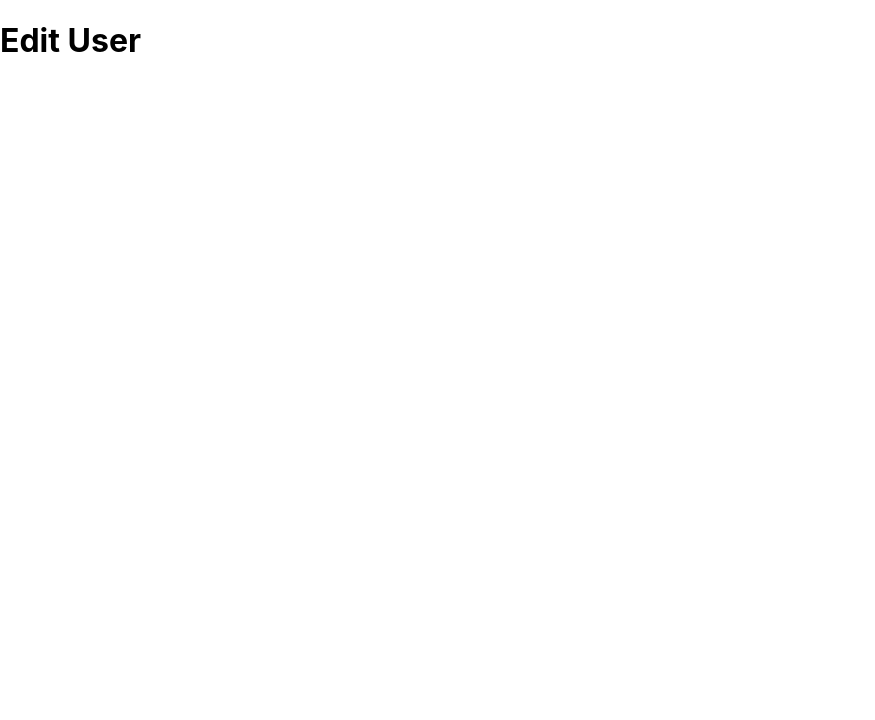
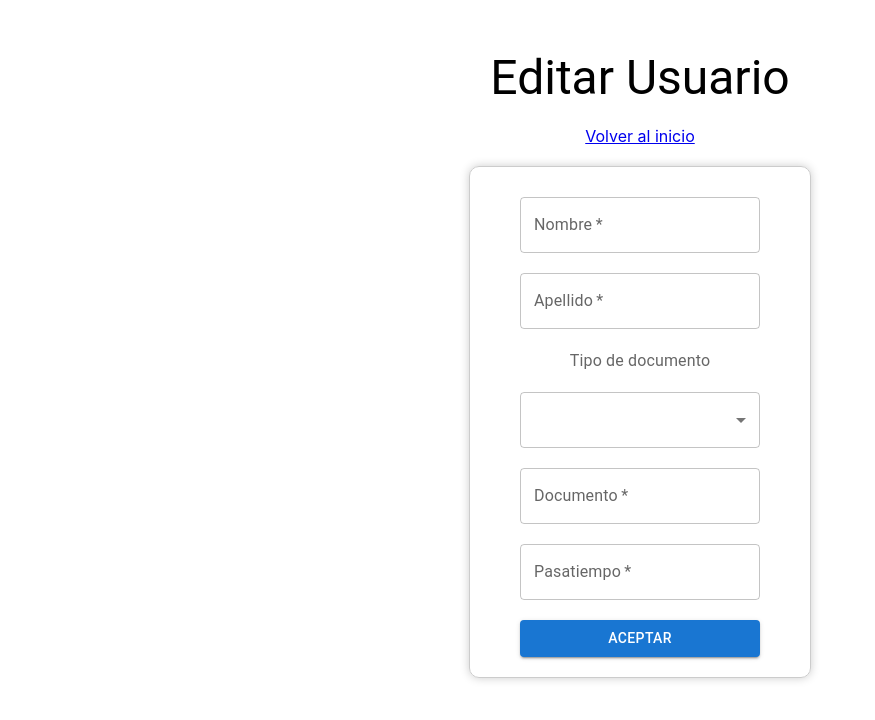
Before and after one commit to LEstebanR/tests-enersinc-frontend, a React (Create React App) app: page /edituser/1 in a window 1280 px wide. Shown: the top 720 px of the page, without its empty margins (0-875 px from the left). Built offline with nearby package versions, Linux system fonts and the light colour scheme.

Commit message:
add edit user page

```diff
--- /dev/null
+++ b/src/components/EditUserForm.jsx
@@ -0,0 +1,87 @@
+import { Box,  TextField, Select, InputLabel, MenuItem, Button } from "@mui/material";
+import { makeStyles } from "@mui/styles";
+import { useState, useEffect } from "react";
+import axios from "axios";
+import Swal from 'sweetalert2'
+
+const useStyles = makeStyles({
+  formContainer : {
+    display: "flex",
+    flexDirection: "column",
+    alignItems: "center",
+    justifyContent: "center",
+    gap: "20px",
+    border: "1px solid #CCC",
+    padding: "20px",
+    width: "300px",
+    boxShadow: "0px 0px 10px #CCC",
+    borderRadius: "10px",
+    paddingTop: "30px",
+  },
+  input: {
+    width: "80%",
+    margin: "0 auto",
+  }
+});
+
+const docType = "";
+
+const EditUserForm = () => {
+  const [newUser, setNewUser] = useState({})
+  const classes = useStyles();
+  const handleName = (event) => { setNewUser(
+    {...newUser, name: event.target.value}
+  )}
+  const handleLastName = (event) => { setNewUser(
+    {...newUser, lastName: event.target.value}
+  )}
+  const handleDocType = (event) => { setNewUser(
+    {...newUser, documentType: event.target.value}
+  )}
+  const handleDocNumber = (event) => { setNewUser(
+    {...newUser, documentNumber: event.target.value}
+  )}
+  const handleHobbie = (event) => { setNewUser(
+    {...newUser, hobbie: event.target.value}
+  )}
+  const createUser = () => {
+    console.log(newUser);
+    axios.post("https://test-enersinc.herokuapp.com/users", newUser)
+    .then(res => {
+      Swal.fire({
+        icon: 'success',
+        title: 'Usuario creado',
+        text: 'El usuario ha sido creado con exito',
+      })
+      console.log(res)
+    })
+    .catch(err => {
+      Swal.fire({
+        icon: 'error',
+        title: 'Error',
+        text: 'Verifica los datos ingresados',
+      })
+      console.log(err)
+    })
+  }
+
+
+  return (
+    <Box className = {classes.formContainer}>
+      <TextField className={classes.input} required label="Nombre" onChange={handleName} />
+      <TextField className={classes.input} required label="Apellido" onChange={handleLastName} />
+      <InputLabel className={classes.input} id="demo-simple-select-label">Tipo de documento</InputLabel>
+        <Select className={classes.input} value={docType} label="Tipo de documento"onChange={handleDocType}>
+          <MenuItem value={"TI"}>TI</MenuItem>
+          <MenuItem value={"CC"}>CC</MenuItem>
+          <MenuItem value={"NIT"}>NIT</MenuItem>
+        </Select>
+      <TextField className={classes.input} required label="Documento"onChange={handleDocNumber} />
+      <TextField className={classes.input} required label="Pasatiempo" onChange={handleHobbie} />
+        <Button className={classes.input} variant="contained" color="primary" onClick={createUser} >Aceptar</Button>
+    </Box>
+
+  );
+}
+
+export default EditUserForm;
--- a/src/components/usersTable.jsx
+++ b/src/components/usersTable.jsx
@@ -31,6 +31,10 @@ const UsersTable = ({users}) => {
     )
   }
 
+  const goToEditPage = (e) => {
+    window.location.href = `/edituser/${e.currentTarget.value}`
+  }
+
 
   return (
     <table>
@@ -51,7 +55,7 @@ const UsersTable = ({users}) => {
             <td>{user.documentType}. {user.documentNumber}</td>
             <td>{user.hobbie}</td>
             <td>
-              <IconButton><EditIcon /></IconButton>
+              <IconButton onClick={goToEditPage} value={user._id}><EditIcon /></IconButton>
               <IconButton onClick={deleteUser} value={user._id}><DeleteIcon /></IconButton>
             </td>
           </tr>
--- a/src/pages/EditUser.jsx
+++ b/src/pages/EditUser.jsx
@@ -1,9 +1,30 @@
-const EditUser = () => {
+import { Box, Typography} from "@mui/material";
+import EditUserForm from "../components/EditUserForm.jsx";
+import { makeStyles } from "@mui/styles";
+import { Link } from "react-router-dom";
+
+const useStyles = makeStyles({
+  EditUser: {
+    display: "flex",
+    flexDirection: "column",
+    alignItems: "center",
+    justifyContent: "center",
+    gap: "20px",
+    marginTop: "50px",
+    textAlign: "center",
+
+  }
+})
+
+const CreateUser = () => {
+  const classes = useStyles();
   return (
-    <div>
-      <h1>Edit User</h1>
-    </div>
+    <Box className={classes.EditUser}>
+      <Typography variant="h3">Editar Usuario</Typography>
+      <Link to="/">Volver al inicio</Link>
+      <EditUserForm/>
+    </Box>
   );
 }
 
-export default EditUser;
+export default CreateUser;
```
